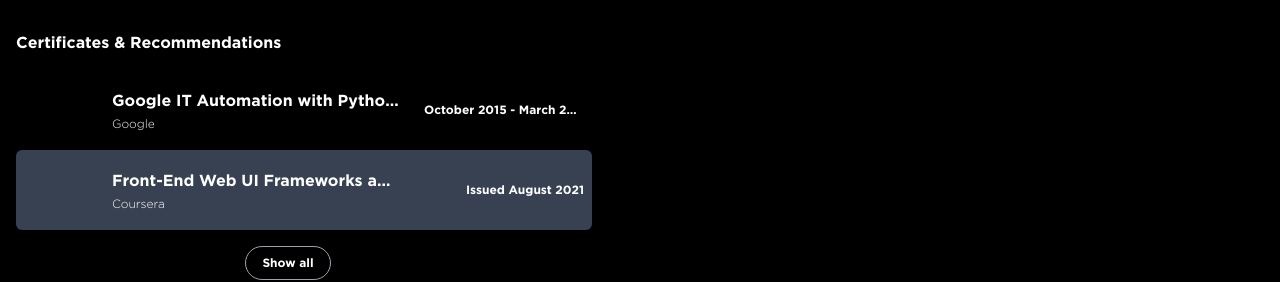
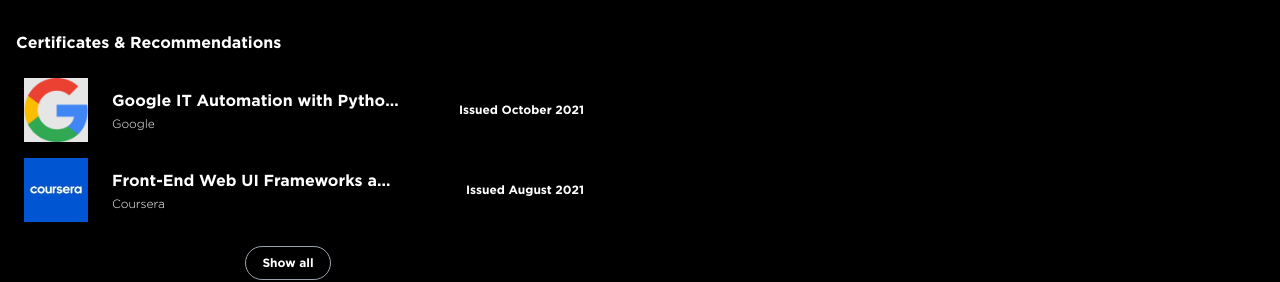
Before and after one commit to fabianszyman/onMyWayToCoding, a Next.js app in the folder react-tutorials/react-portfolio/: page / in a window 1280 px wide. Shown: the part 1014-1296 px from the top of the page. Built offline with nearby package versions, Linux system fonts and the light colour scheme.

Commit message:
adding hrefs to Certifications sections

```diff
--- a/react-tutorials/react-portfolio/pages/index.js
+++ b/react-tutorials/react-portfolio/pages/index.js
@@ -89,9 +89,7 @@ export default function Home() {
               </div>
               <div className='p-6 font-gothamBold ml-4 text-gray-400 hover:text-white'>
                 <Link href='/portfolio'>
-                  <a>
                     SHOW MORE
-                  </a>
                 </Link>
               </div>
             </div>
@@ -223,28 +221,34 @@ export default function Home() {
             <h2 className="text-3xls p-4 pt-4 text-white">Certificates & Recommendations</h2>
             <div id="myPortfolioItems" className=' font-gothamBold text-xs'>
               <div id="PortfolioItemGroup" class="group">
-                <div id='PortfolioItem' className='py-2 mx-4 group-hover:bg-gray-700 rounded-md max-w-xl'>
-                  <div id='containerAllItems' className='flex items-center justify-between gap-6'>
-                    <div id='containerImageTitle' className='flex items-center gap-6'>
-                      <a href='https://www.coursera.org/account/accomplishments/specialization/certificate/RDCB66AKZR6E' target="_blank" rel="noreferrer" className='ml-2 w-16 h-16'>
+                  <div id='PortfolioItem' className=' group-hover:bg-gray-700 rounded-md max-w-xl relative mx-4'>
+                    <a href='https://www.coursera.org/account/accomplishments/specialization/certificate/RDCB66AKZR6E' target="_blank" rel="noreferrer" className='absolute top-0 bottom-0 left-0 right-0'></a>
+                    <div id='containerAllItems' className='flex items-center justify-between gap-6 '>
+                      <div id='containerImageTitle' className='flex items-center py-2  gap-6'>
+                        <div className='relative pointer-events-none z-0 w-16 h-16 ml-2'>
+                          <a href='https://www.coursera.org/professional-certificates/google-it-automation' target="_blank" rel="noreferrer" className='pointer-events-auto'>
                           <Image src={googleLogo} alt="fallback-text" layout='fill' objectFit='cover'/>
                           </a>
+                        </div>
                         <div className='text-white w-18'>
-                        <h4 className='w-44 sm:w-64 md:w-64 xl:w-72 text-ellipsis whitespace-nowrap overflow-hidden inline-block text-base'>Google IT Automation with Python Spezialisierung</h4>
+                          <h4 className='w-44 sm:w-64 md:w-64 xl:w-72 text-ellipsis whitespace-nowrap overflow-hidden inline-block text-base'>Google IT Automation with Python Certification</h4>
                           <p className='group-hover:text-white text-left font-gothamLight'>Google</p>
                         </div>
                       </div>
-                    <p className='text-ellipsis whitespace-nowrap overflow-hidden inline-block text-right max-w-xs mr-2'>October 2015 - March 2018</p>
+                      <p className='text-ellipsis whitespace-nowrap overflow-hidden inline-block text-right max-w-xs mr-2'>Issued October 2021</p>
                     </div>
                   </div>
               </div>
               <div id="PortfolioItemGroup" class="group">
-                <div id='PortfolioItem' className='py-2 mx-4 group-hover:bg-gray-700 rounded-md max-w-xl'>
-                  <div id='containerAllItems' className='flex items-center justify-between gap-6'>
-                    <div id='containerImageTitle' className='flex items-center gap-6'>
-                      <a href='https://www.coursera.org/account/accomplishments/certificate/Q7JSQHAYXBLD' target="_blank" rel="noreferrer" className='ml-2 w-16 h-16'>
+                  <div id='PortfolioItem' className=' group-hover:bg-gray-700 rounded-md max-w-xl relative mx-4'>
+                    <a href='https://www.coursera.org/account/accomplishments/certificate/4AXBCMRR3HXH' target="_blank" rel="noreferrer" className='absolute top-0 bottom-0 left-0 right-0'></a>
+                    <div id='containerAllItems' className='flex items-center justify-between gap-6 '>
+                      <div id='containerImageTitle' className='flex items-center py-2  gap-6'>
+                        <div className='relative pointer-events-none z-0 w-16 h-16 ml-2'>
+                          <a href='https://www.coursera.org/learn/bootstrap-4' target="_blank" rel="noreferrer" className='pointer-events-auto'>
                           <Image src={courseraLogo} alt="fallback-text" layout='fill' objectFit='cover'/>
                           </a>
+                        </div>
                         <div className='text-white w-18'>
                           <h4 className='w-44 sm:w-64 md:w-64 xl:w-72 text-ellipsis whitespace-nowrap overflow-hidden inline-block text-base'>Front-End Web UI Frameworks and Tools: Bootstrap 4</h4>
                           <p className='group-hover:text-white text-left font-gothamLight'>Coursera</p>
```
Lines whose indentation alone changed are shown as unchanged.
